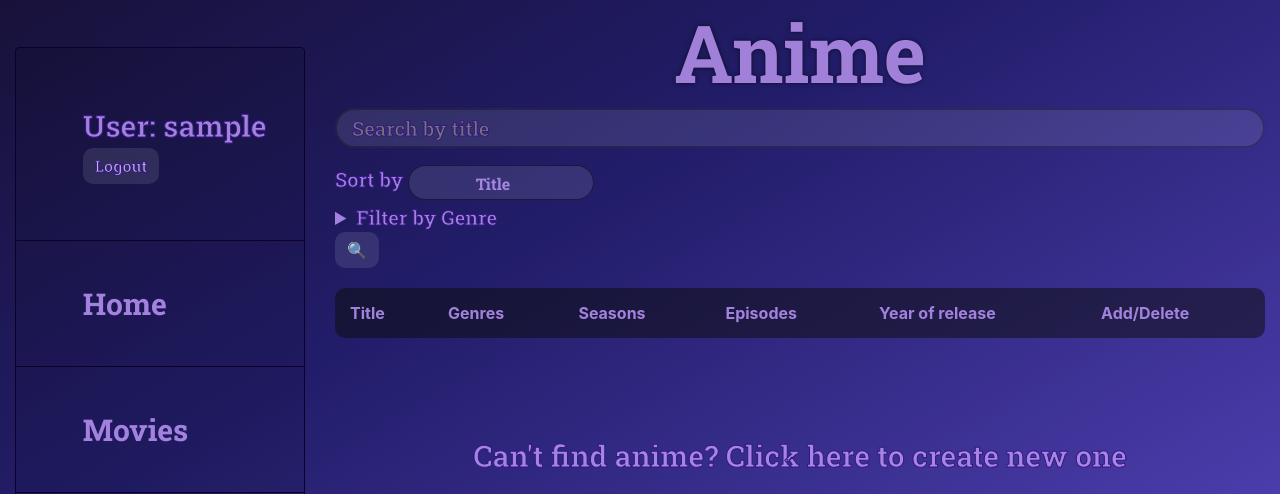
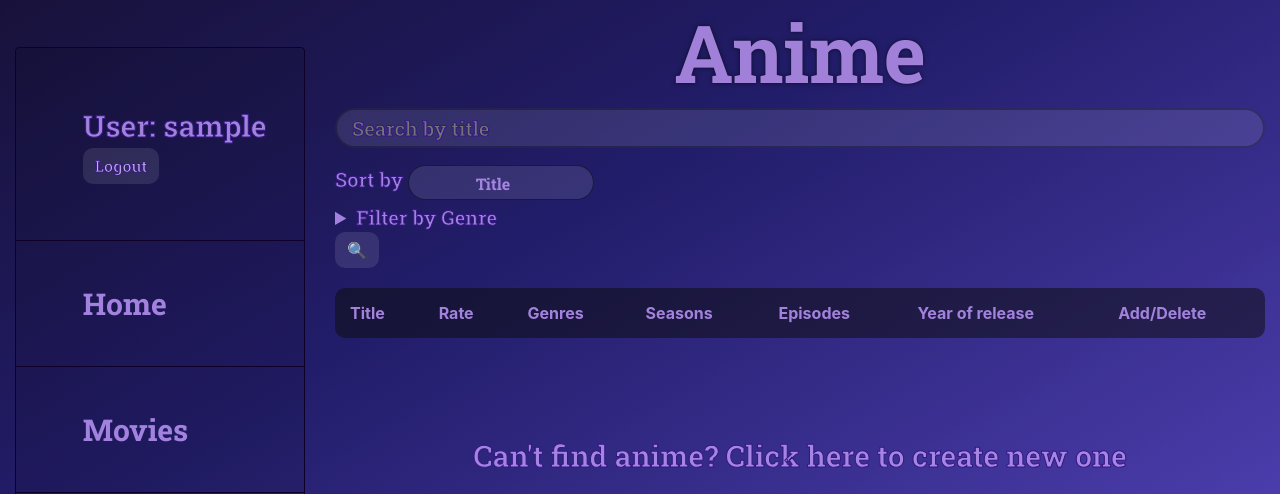
Before and after one commit to SuskyiVolodymyr/my-media-hub, a Django app: page /anime/ in a window 1280 px wide. Shown: the part 26-520 px from the top of the page. Run offline with Django 5.2, Linux system fonts and the light colour scheme; the visitor is signed in with stand-in values (Sample User, id 1); data that the repository does not hold is empty.

Commit message:
add average rating for media

```diff
--- a/media/models.py
+++ b/media/models.py
@@ -1,6 +1,7 @@
 from django.contrib.auth import get_user_model
 from django.contrib.auth.models import AbstractUser
 from django.db import models
+from django.db.models import Avg
 
 
 class User(AbstractUser):
@@ -66,6 +67,11 @@ class Movie(MediaDescription):
     genre = models.ManyToManyField(Genre, related_name="movies")
     user = models.ManyToManyField(get_user_model(), through=UserMovieData, related_name="movies")
 
+    @property
+    def avg_rate(self):
+        rate = UserMovieData.objects.filter(movie=self).aggregate(Avg("rate", default=0))
+        return round(float(rate["rate__avg"]), 2)
+
     class Meta:
         ordering = ("title", )
 
@@ -76,6 +82,11 @@ class Movie(MediaDescription):
 class Series(MediaDescription):
     genre = models.ManyToManyField(Genre, related_name="series")
     user = models.ManyToManyField(get_user_model(), through=UserSeriesData, related_name="series")
+
+    @property
+    def avg_rate(self):
+        rate = UserSeriesData.objects.filter(series=self).aggregate(Avg("rate", default=0))
+        return round(float(rate["rate__avg"]), 2)
 
     class Meta:
         ordering = ("title", )
@@ -89,6 +100,11 @@ class Anime(MediaDescription):
     genre = models.ManyToManyField(Genre, related_name="anime")
     user = models.ManyToManyField(get_user_model(), through=UserAnimeData, related_name="anime")
 
+    @property
+    def avg_rate(self):
+        rate = UserAnimeData.objects.filter(anime=self).aggregate(Avg("rate", default=0))
+        return round(float(rate["rate__avg"]), 2)
+
     class Meta:
         ordering = ("title", )
         verbose_name_plural = "anime"
@@ -101,6 +117,11 @@ class Cartoon(MediaDescription):
     genre = models.ManyToManyField(Genre, related_name="cartoons")
     user = models.ManyToManyField(get_user_model(), through=UserCartoonData, related_name="cartoons")
 
+    @property
+    def avg_rate(self):
+        rate = UserCartoonData.objects.filter(cartoon=self).aggregate(Avg("rate", default=0))
+        return round(float(rate["rate__avg"]), 2)
+
     class Meta:
         ordering = ("title", )
 
--- a/templates/media/anime_detail.html
+++ b/templates/media/anime_detail.html
@@ -6,6 +6,7 @@
   <a href="{% url 'media:anime-delete' anime.id %}" class="btn btn-danger">Delete</a>
   </h1>
   <p>Year of release: {{ anime.year_released }}</p>
+  <p>Rate: {{ anime.avg_rate }}</p>
   <p>Genres:
     {% for genre in anime.genre.all %}
       {{ genre }}
--- a/templates/media/anime_list.html
+++ b/templates/media/anime_list.html
@@ -21,6 +21,9 @@
         Title
       </th>
       <th>
+        Rate
+      </th>
+      <th>
         Genres
       </th>
       <th>
@@ -41,6 +44,11 @@
         <tr>
           <th>
             <a href="{% url 'media:anime-detail' anime.id %}">{{ anime.title }}</a>
+          </th>
+          <th>
+            {% if anime.avg_rate %}
+              {{ anime.avg_rate }}
+            {% endif %}
           </th>
           <th>
             {% for genre in anime.genre.all  %}
--- a/templates/media/cartoon_detail.html
+++ b/templates/media/cartoon_detail.html
@@ -6,6 +6,7 @@
   <a href="{% url 'media:cartoon-delete' cartoon.id %}" class="btn btn-danger">Delete</a>
   </h1>
   <p>Year of release: {{ cartoon.year_released }}</p>
+  <p>Rate: {{ cartoon.avg_rate }}</p>
   <p>Genres:
     {% for genre in cartoon.genre.all %}
       {{ genre }}
--- a/templates/media/movie_detail.html
+++ b/templates/media/movie_detail.html
@@ -6,6 +6,7 @@
   <a href="{% url 'media:movie-delete' movie.id %}" class="btn btn-danger">Delete</a>
   </h1>
   <p>Year of release: {{ movie.year_released }}</p>
+  <p>Rate: {{ movie.avg_rate }}</p>
   <p>Genres:
     {% for genre in movie.genre.all %}
       {{ genre }}
--- a/templates/media/series_detail.html
+++ b/templates/media/series_detail.html
@@ -6,6 +6,7 @@
   <a href="{% url 'media:series-delete' series.id %}" class="btn btn-danger">Delete</a>
   </h1>
   <p>Year of release: {{ series.year_released }}</p>
+  <p>Rate: {{ series.avg_rate }}</p>
   <p>Genres:
     {% for genre in series.genre.all %}
       {{ genre }}
```
Also changed, not shown: templates/media/cartoon_list.html (+8 -0 lines), templates/media/movie_list.html (+8 -0 lines), templates/media/series_list.html (+8 -0 lines).
